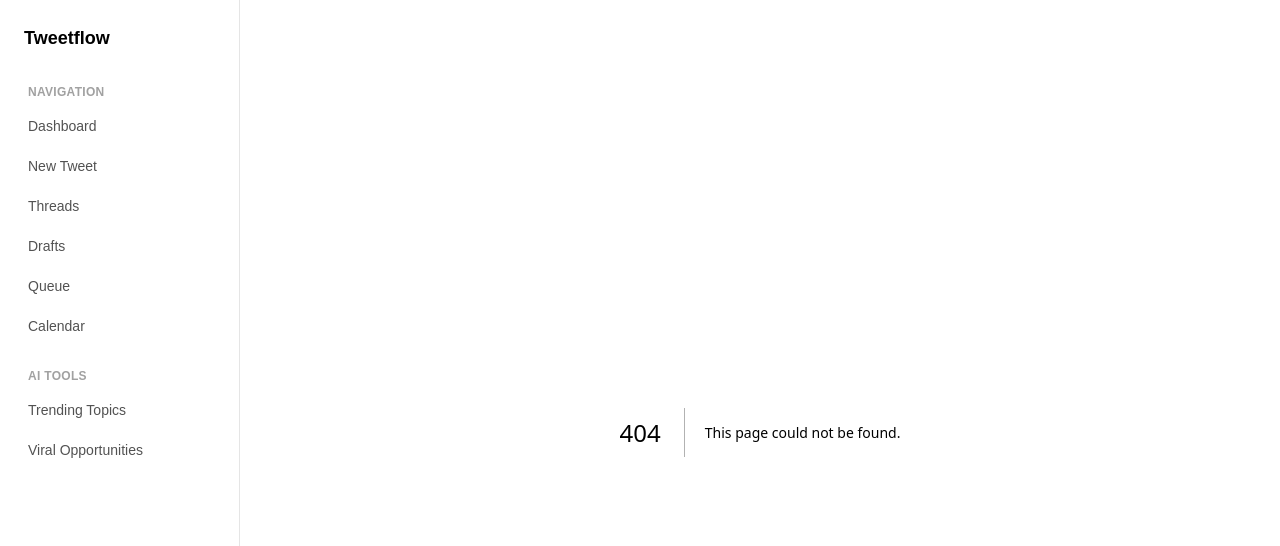
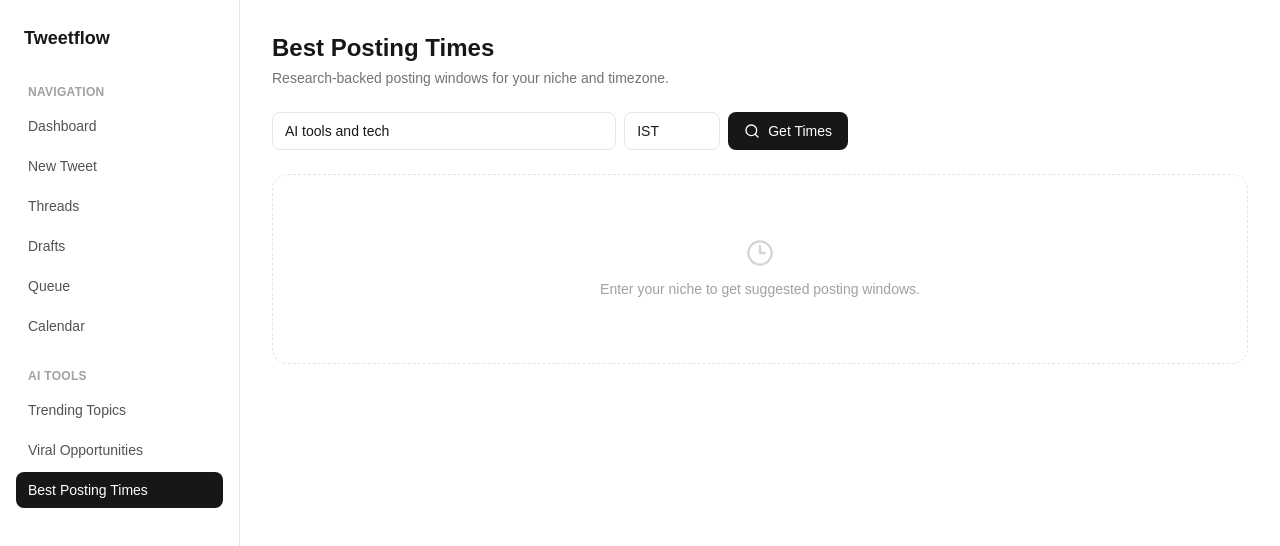
Before and after one commit to praxharrr/tweetflow, a Next.js app: page /best-posting-times in a window 1280 px wide. Before the commit this address had no page. Shown: the top 546 px of the page. Built offline with nearby package versions, Linux system fonts and the light colour scheme.

Commit message:
add best posting times tool

```diff
--- /dev/null
+++ b/src/app/api/best-posting-times/route.ts
@@ -0,0 +1,42 @@
+import { NextRequest, NextResponse } from "next/server";
+import Groq from "groq-sdk";
+
+const groq = new Groq({ apiKey: process.env.GROQ_API_KEY });
+
+export async function POST(req: NextRequest) {
+  const { niche, timezone } = await req.json();
+
+  if (!niche || typeof niche !== "string") {
+    return NextResponse.json({ error: "Niche is required" }, { status: 400 });
+  }
+
+  try {
+    const completion = await groq.chat.completions.create({
+      model: "openai/gpt-oss-20b",
+      messages: [
+        {
+          role: "system",
+          content:
+            "You are a social media strategist. Based on established audience behavior research for the given niche, suggest the best posting windows for X/Twitter. Respond ONLY with a JSON array of 4 objects, each with keys: window (day/time range in the given timezone), audience (who's typically online then), reason (one sentence on why this window works for this niche). No markdown, no extra text, just the JSON array.",
+        },
+        {
+          role: "user",
+          content: `Niche: ${niche}\nTimezone: ${timezone}`,
+        },
+      ],
+      temperature: 0.4,
+    });
+
+    const raw = completion.choices[0]?.message?.content ?? "[]";
+    const match = raw.match(/\[[\s\S]*\]/);
+    const windows = JSON.parse(match ? match[0] : raw);
+
+    return NextResponse.json({ windows });
+  } catch (err) {
+    console.error("Best posting times error:", err);
+    return NextResponse.json(
+      { windows: [], error: "Couldn't generate recommendations — try again." },
+      { status: 200 }
+    );
+  }
+}
--- /dev/null
+++ b/src/app/best-posting-times/page.tsx
@@ -0,0 +1,104 @@
+"use client";
+
+import { useState } from "react";
+import { Clock3, Loader2, Search, Users } from "lucide-react";
+
+interface Window {
+  window: string;
+  audience: string;
+  reason: string;
+}
+
+export default function BestPostingTimesPage() {
+  const [niche, setNiche] = useState("AI tools and tech");
+  const [timezone, setTimezone] = useState("IST");
+  const [windows, setWindows] = useState<Window[]>([]);
+  const [isLoading, setIsLoading] = useState(false);
+  const [hasSearched, setHasSearched] = useState(false);
+  const [errorMsg, setErrorMsg] = useState<string | null>(null);
+
+  async function handleSearch() {
+    if (!niche.trim()) return;
+    setIsLoading(true);
+    setHasSearched(true);
+    setErrorMsg(null);
+    try {
+      const res = await fetch("/api/best-posting-times", {
+        method: "POST",
+        headers: { "Content-Type": "application/json" },
+        body: JSON.stringify({ niche, timezone }),
+      });
+      const data = await res.json();
+      setWindows(data.windows ?? []);
+      if (data.error) setErrorMsg(data.error);
+    } catch (err) {
+      console.error(err);
+      setErrorMsg("Something went wrong — try again.");
+    } finally {
+      setIsLoading(false);
+    }
+  }
+
+  return (
+    <div>
+      <h1 className="text-2xl font-bold text-neutral-900">Best Posting Times</h1>
+      <p className="mt-1 text-sm text-neutral-500">
+        Research-backed posting windows for your niche and timezone.
+      </p>
+
+      <div className="mt-6 flex max-w-xl gap-2">
+        <input
+          value={niche}
+          onChange={(e) => setNiche(e.target.value)}
+          placeholder="Your niche or topic..."
+          className="flex-1 rounded-lg border border-neutral-200 px-3 py-2 text-sm outline-none focus:border-neutral-400"
+        />
+        <input
+          value={timezone}
+          onChange={(e) => setTimezone(e.target.value)}
+          placeholder="Timezone"
+          className="w-24 rounded-lg border border-neutral-200 px-3 py-2 text-sm outline-none focus:border-neutral-400"
+        />
+        <button
+          onClick={handleSearch}
+          disabled={!niche.trim() || isLoading}
+          className="flex items-center gap-2 rounded-lg bg-neutral-900 px-4 py-2 text-sm font-medium text-white hover:bg-neutral-800 disabled:opacity-40"
+        >
+          {isLoading ? <Loader2 size={16} className="animate-spin" /> : <Search size={16} />}
+          {isLoading ? "Thinking..." : "Get Times"}
+        </button>
+      </div>
+
+      <div className="mt-6 grid grid-cols-1 gap-4 sm:grid-cols-2">
+        {!hasSearched && (
+          <div className="col-span-full flex flex-col items-center justify-center rounded-2xl border border-dashed border-neutral-200 py-16 text-center">
+            <Clock3 size={28} className="text-neutral-300" />
+            <p className="mt-3 text-sm text-neutral-400">
+              Enter your niche to get suggested posting windows.
+            </p>
+          </div>
+        )}
+
+        {hasSearched && !isLoading && windows.length === 0 && (
+          <div className="col-span-full py-16 text-center text-sm text-neutral-400">
+            {errorMsg ?? "Couldn't generate recommendations — try a different niche."}
+          </div>
+        )}
+
+        {windows.map((w, i) => (
+          <div key={i} className="rounded-2xl border border-neutral-200 bg-white p-4">
+            <div className="flex items-start gap-2">
+              <Clock3 size={16} className="mt-0.5 shrink-0 text-blue-500" />
+              <h3 className="text-sm font-semibold text-neutral-900">{w.window}</h3>
+            </div>
+            <div className="mt-2 flex items-start gap-2 text-xs text-neutral-500">
+              <Users size={14} className="mt-0.5 shrink-0" />
+              <span>{w.audience}</span>
+            </div>
+            <p className="mt-2 text-sm text-neutral-600">{w.reason}</p>
+          </div>
+        ))}
+      </div>
+    </div>
+  );
+}
--- a/src/components/layout/Sidebar.tsx
+++ b/src/components/layout/Sidebar.tsx
@@ -20,6 +20,7 @@ const navGroups = [
     items: [
       { label: "Trending Topics", href: "/trending-topics" },
       { label: "Viral Opportunities", href: "/viral-opportunities" },
+      { label: "Best Posting Times", href: "/best-posting-times" },
     ],
   },
 ];
```
